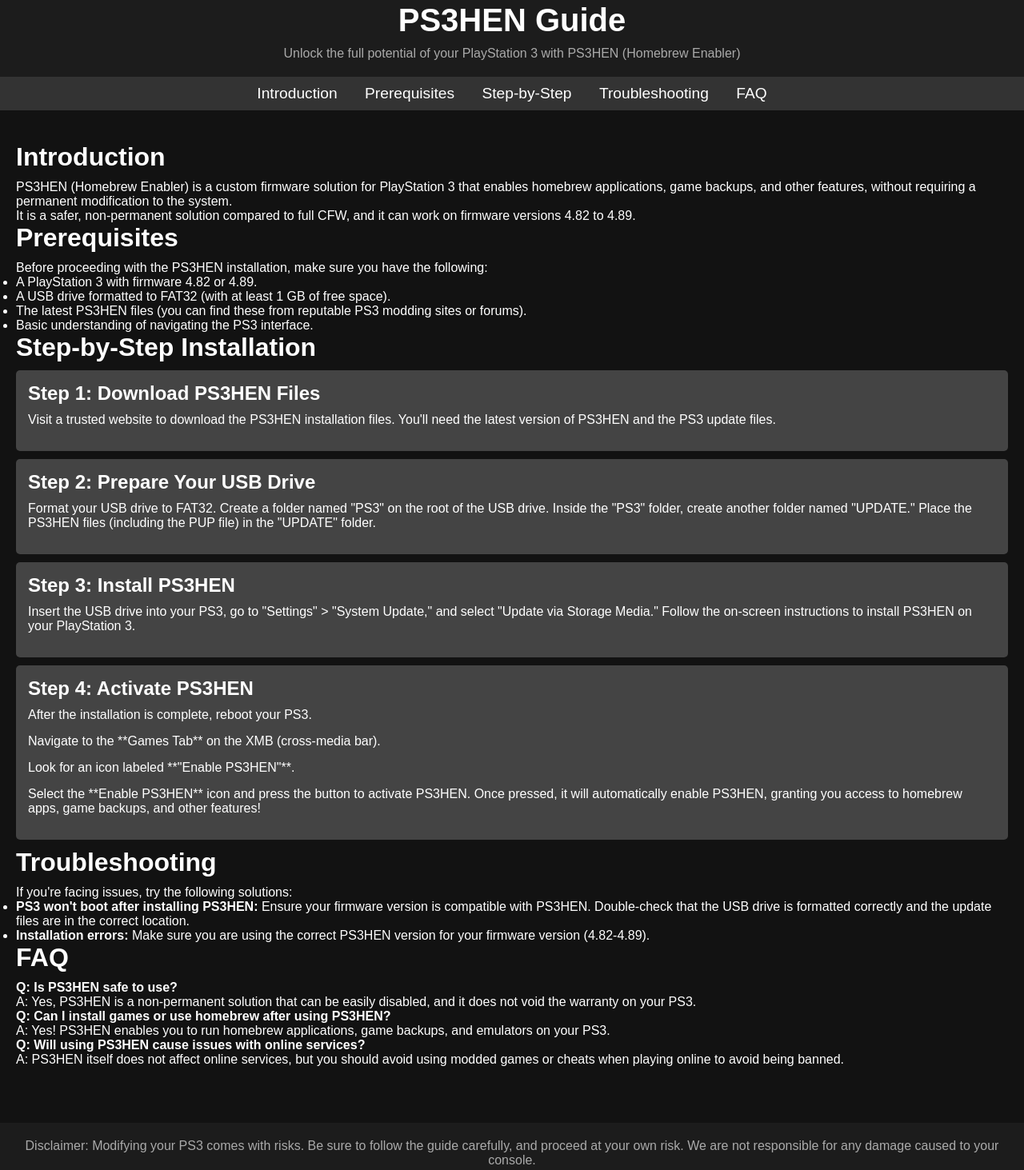
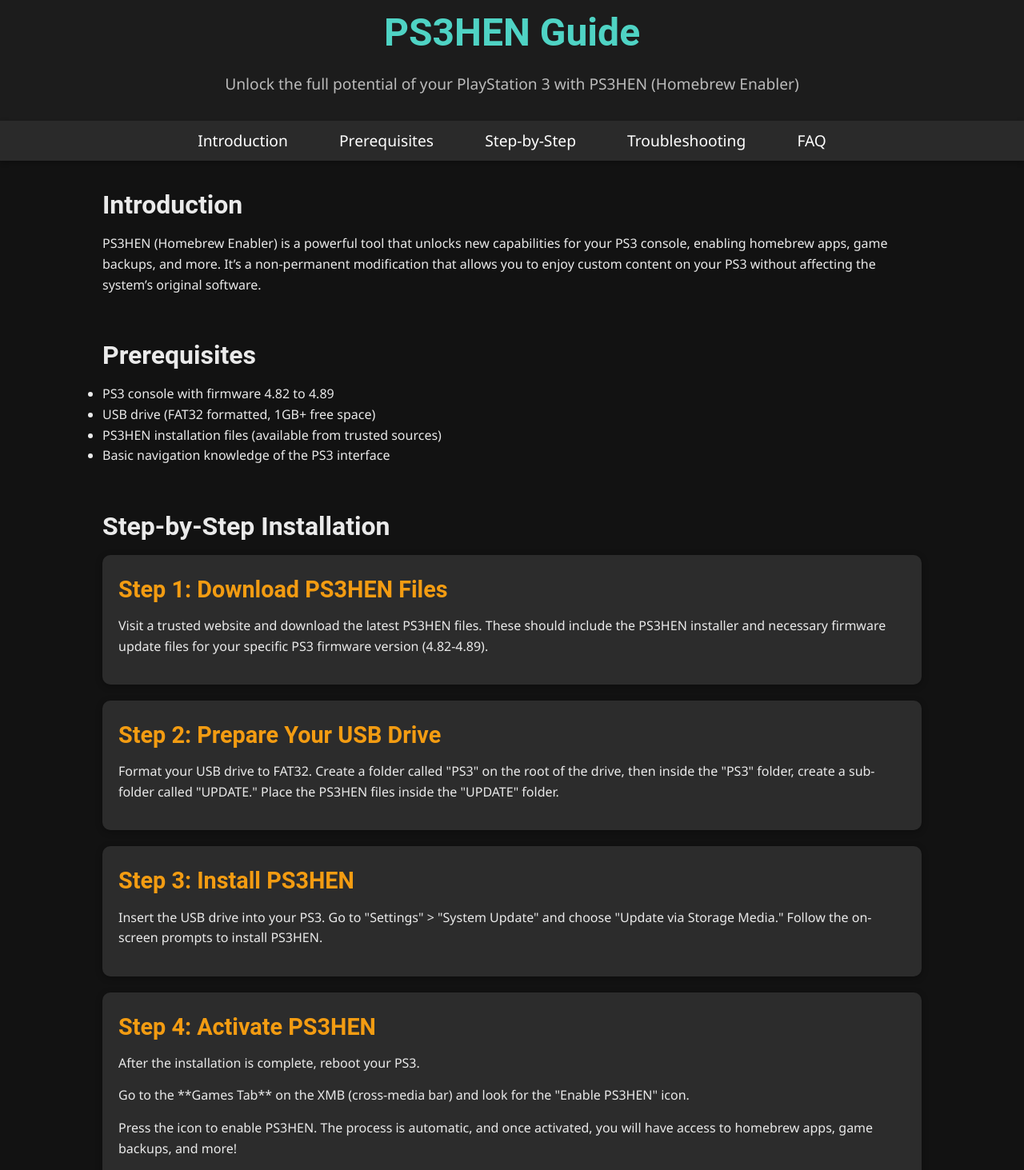
Before and after one commit to LJJB29/PS3-Hacks-Guide, a plain HTML site: page index.html in a window 1280 px wide. Shown: the part 27-1490 px from the top of the page at 80% size. Drawn offline with Linux system fonts and the light colour scheme.

Commit message:
Update index.html

```diff
--- a/index.html
+++ b/index.html
@@ -5,74 +5,102 @@
     <meta name="viewport" content="width=device-width, initial-scale=1.0">
     <title>PS3HEN Guide - Homebrew Enabler</title>
     <style>
-        /* Reset */
+        /* Global styles */
         * {
             margin: 0;
             padding: 0;
             box-sizing: border-box;
         }
 
-        /* Basic Styling */
         body {
-            font-family: Arial, sans-serif;
+            font-family: 'Segoe UI', Tahoma, Geneva, Verdana, sans-serif;
             background-color: #121212;
-            color: #fff;
-            margin: 0;
+            color: #eaeaea;
+            line-height: 1.6;
+            font-size: 16px;
+        }
+
+        a {
+            color: #4fd3c4;
+            text-decoration: none;
+        }
+
+        a:hover {
+            color: #ff9e00;
+        }
+
+        h1, h2, h3 {
+            font-family: 'Roboto', sans-serif;
+            font-weight: 700;
+            margin-bottom: 10px;
+        }
+
+        h2 {
+            font-size: 2rem;
+        }
+
+        h3 {
+            font-size: 1.6rem;
         }
 
         header {
             background-color: #1c1c1c;
-            padding: 20px;
+            padding: 30px 20px;
             text-align: center;
+            box-shadow: 0 4px 12px rgba(0, 0, 0, 0.5);
         }
 
         header h1 {
-            font-size: 2.5rem;
-            margin: 10px 0;
+            font-size: 3rem;
+            color: #4fd3c4;
         }
 
         header p {
-            font-size: 1rem;
-            color: #aaa;
+            font-size: 1.2rem;
+            color: #bbb;
         }
 
         nav {
-            background-color: #333;
-            padding: 10px;
+            background-color: #2a2a2a;
+            padding: 10px 0;
             text-align: center;
+            box-shadow: 0 2px 6px rgba(0, 0, 0, 0.3);
         }
 
         nav a {
-            color: white;
-            text-decoration: none;
-            margin: 0 15px;
+            margin: 0 20px;
             font-size: 1.2rem;
+            color: #fff;
+            padding: 5px 10px;
+            transition: all 0.3s ease-in-out;
         }
 
         nav a:hover {
-            color: #f39c12;
+            background-color: #4fd3c4;
+            color: #121212;
+            border-radius: 5px;
         }
 
         .container {
-            padding: 20px;
-            margin-top: 20px;
+            width: 80%;
+            margin: 30px auto;
         }
 
-        h2 {
-            font-size: 2rem;
-            margin-bottom: 10px;
+        section {
+            margin-bottom: 50px;
         }
 
         .step {
-            background-color: #444;
-            padding: 15px;
-            margin-bottom: 10px;
-            border-radius: 5px;
+            background-color: #2c2c2c;
+            padding: 20px;
+            margin-bottom: 20px;
+            border-radius: 10px;
+            box-shadow: 0 2px 8px rgba(0, 0, 0, 0.3);
         }
 
         .step h3 {
-            font-size: 1.5rem;
-            margin-bottom: 10px;
+            font-size: 1.8rem;
+            color: #f39c12;
         }
 
         .step p {
@@ -81,28 +109,37 @@
 
         footer {
             background-color: #1c1c1c;
-            padding: 20px;
+            padding: 30px;
             text-align: center;
-            margin-top: 50px;
+            color: #aaa;
         }
 
         footer p {
-            color: #aaa;
+            font-size: 0.9rem;
         }
 
-        /* Mobile Responsiveness */
+        /* Mobile responsiveness */
         @media (max-width: 768px) {
-            header h1 {
-                font-size: 2rem;
+            .container {
+                width: 95%;
             }
 
             nav a {
                 font-size: 1rem;
             }
 
-            .step h3 {
-                font-size: 1.2rem;
+            header h1 {
+                font-size: 2.5rem;
             }
+
+            h2 {
+                font-size: 1.6rem;
+            }
+        }
+
+        /* Smooth scrolling */
+        html {
+            scroll-behavior: smooth;
         }
     </style>
 </head>
@@ -124,18 +161,16 @@
 <div class="container">
     <section id="intro">
         <h2>Introduction</h2>
-        <p>PS3HEN (Homebrew Enabler) is a custom firmware solution for PlayStation 3 that enables homebrew applications, game backups, and other features, without requiring a permanent modification to the system.</p>
-        <p>It is a safer, non-permanent solution compared to full CFW, and it can work on firmware versions 4.82 to 4.89.</p>
+        <p>PS3HEN (Homebrew Enabler) is a powerful tool that unlocks new capabilities for your PS3 console, enabling homebrew apps, game backups, and more. It’s a non-permanent modification that allows you to enjoy custom content on your PS3 without affecting the system’s original software.</p>
     </section>
 
     <section id="prereqs">
         <h2>Prerequisites</h2>
-        <p>Before proceeding with the PS3HEN installation, make sure you have the following:</p>
         <ul>
-            <li>A PlayStation 3 with firmware 4.82 or 4.89.</li>
-            <li>A USB drive formatted to FAT32 (with at least 1 GB of free space).</li>
-            <li>The latest PS3HEN files (you can find these from reputable PS3 modding sites or forums).</li>
-            <li>Basic understanding of navigating the PS3 interface.</li>
+            <li>PS3 console with firmware 4.82 to 4.89</li>
+            <li>USB drive (FAT32 formatted, 1GB+ free space)</li>
+            <li>PS3HEN installation files (available from trusted sources)</li>
+            <li>Basic navigation knowledge of the PS3 interface</li>
         </ul>
     </section>
 
@@ -144,52 +179,50 @@
 
         <div class="step">
             <h3>Step 1: Download PS3HEN Files</h3>
-            <p>Visit a trusted website to download the PS3HEN installation files. You'll need the latest version of PS3HEN and the PS3 update files.</p>
+            <p>Visit a trusted website and download the latest PS3HEN files. These should include the PS3HEN installer and necessary firmware update files for your specific PS3 firmware version (4.82-4.89).</p>
         </div>
 
         <div class="step">
             <h3>Step 2: Prepare Your USB Drive</h3>
-            <p>Format your USB drive to FAT32. Create a folder named "PS3" on the root of the USB drive. Inside the "PS3" folder, create another folder named "UPDATE." Place the PS3HEN files (including the PUP file) in the "UPDATE" folder.</p>
+            <p>Format your USB drive to FAT32. Create a folder called "PS3" on the root of the drive, then inside the "PS3" folder, create a sub-folder called "UPDATE." Place the PS3HEN files inside the "UPDATE" folder.</p>
         </div>
 
         <div class="step">
             <h3>Step 3: Install PS3HEN</h3>
-            <p>Insert the USB drive into your PS3, go to "Settings" > "System Update," and select "Update via Storage Media." Follow the on-screen instructions to install PS3HEN on your PlayStation 3.</p>
+            <p>Insert the USB drive into your PS3. Go to "Settings" > "System Update" and choose "Update via Storage Media." Follow the on-screen prompts to install PS3HEN.</p>
         </div>
 
         <div class="step">
             <h3>Step 4: Activate PS3HEN</h3>
             <p>After the installation is complete, reboot your PS3.</p>
-            <p>Navigate to the **Games Tab** on the XMB (cross-media bar).</p>
-            <p>Look for an icon labeled **"Enable PS3HEN"**.</p>
-            <p>Select the **Enable PS3HEN** icon and press the button to activate PS3HEN. Once pressed, it will automatically enable PS3HEN, granting you access to homebrew apps, game backups, and other features!</p>
+            <p>Go to the **Games Tab** on the XMB (cross-media bar) and look for the "Enable PS3HEN" icon.</p>
+            <p>Press the icon to enable PS3HEN. The process is automatic, and once activated, you will have access to homebrew apps, game backups, and more!</p>
         </div>
     </section>
 
     <section id="troubleshooting">
         <h2>Troubleshooting</h2>
-        <p>If you're facing issues, try the following solutions:</p>
         <ul>
-            <li><strong>PS3 won't boot after installing PS3HEN:</strong> Ensure your firmware version is compatible with PS3HEN. Double-check that the USB drive is formatted correctly and the update files are in the correct location.</li>
-            <li><strong>Installation errors:</strong> Make sure you are using the correct PS3HEN version for your firmware version (4.82-4.89).</li>
+            <li><strong>PS3 not booting after installation:</strong> Ensure your firmware version is compatible and that the USB drive is correctly formatted.</li>
+            <li><strong>Installation errors:</strong> Verify that you are using the correct PS3HEN version for your firmware version (4.82-4.89).</li>
         </ul>
     </section>
 
     <section id="faq">
         <h2>FAQ</h2>
         <p><strong>Q: Is PS3HEN safe to use?</strong></p>
-        <p>A: Yes, PS3HEN is a non-permanent solution that can be easily disabled, and it does not void the warranty on your PS3.</p>
+        <p>A: Yes, PS3HEN is a non-permanent solution, and it can be easily disabled without affecting your PS3's warranty.</p>
 
-        <p><strong>Q: Can I install games or use homebrew after using PS3HEN?</strong></p>
-        <p>A: Yes! PS3HEN enables you to run homebrew applications, game backups, and emulators on your PS3.</p>
+        <p><strong>Q: Can I run game backups or homebrew apps with PS3HEN?</strong></p>
+        <p>A: Yes, PS3HEN allows you to run homebrew applications, game backups, and emulators on your PS3.</p>
 
-        <p><strong>Q: Will using PS3HEN cause issues with online services?</strong></p>
-        <p>A: PS3HEN itself does not affect online services, but you should avoid using modded games or cheats when playing online to avoid being banned.</p>
+        <p><strong>Q: Will using PS3HEN affect online services?</strong></p>
+        <p>A: PS3HEN itself does not interfere with online services. However, avoid using modded games or cheats when playing online to prevent a potential ban.</p>
     </section>
 </div>
 
 <footer>
-    <p>Disclaimer: Modifying your PS3 comes with risks. Be sure to follow the guide carefully, and proceed at your own risk. We are not responsible for any damage caused to your console.</p>
+    <p>Disclaimer: Modifying your PS3 comes with inherent risks. Follow the guide carefully, and proceed at your own risk. We are not responsible for any damage caused to your PS3.</p>
 </footer>
 
 </body>
```
